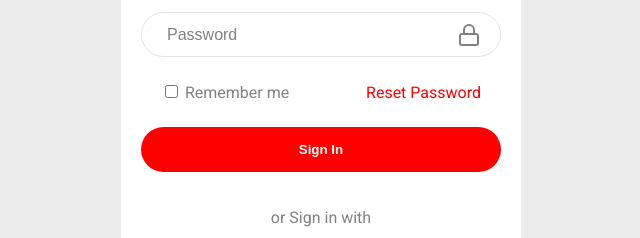
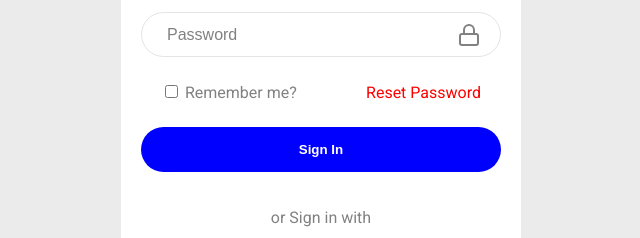
Before and after one commit to lauraduarte6/signinform, a plain HTML site: page index.html in a window 1280 px wide. Shown: the part 277-515 px from the top of the page, without its empty margins (319-959 px from the left). Drawn offline with nearby package versions, Linux system fonts and the light colour scheme.

Commit message:
sign in form

```diff
--- a/index.html
+++ b/index.html
@@ -23,7 +23,7 @@
             <div class="options-container">
                 <div class="checkbox-container">
                     <input type="checkbox" name="remember" id="remember">
-                    <label for="remember">Remember me</label>
+                    <label for="remember">Remember me?</label>
                 </div><a href="google.com">Reset Password</a>
             </div>
             <input type="submit" value="Sign In">
--- a/style.css
+++ b/style.css
@@ -36,7 +36,7 @@ form .input-container input, input[type=submit] {
 
 form input[type="submit"] {
     border: 0;
-    background: red;
+    background: blue;
     color: white;
     font-weight: bold;
     margin-bottom: 20px;
```
